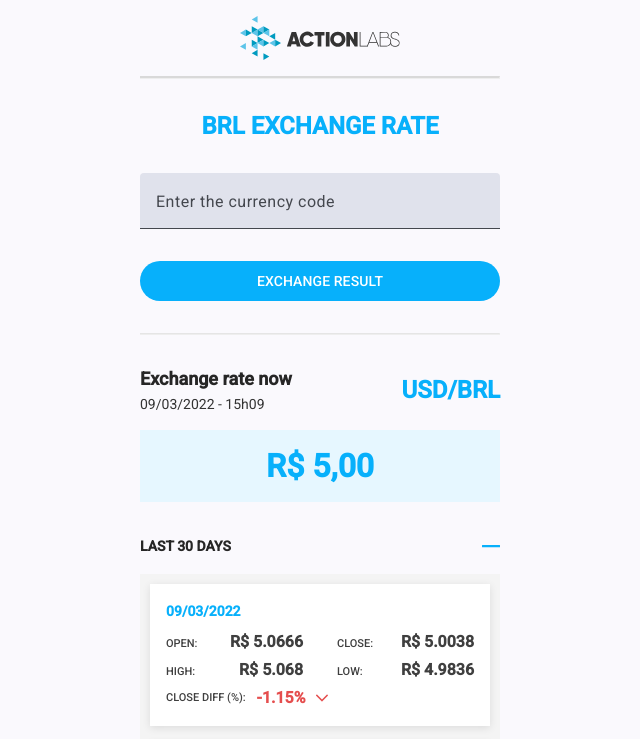
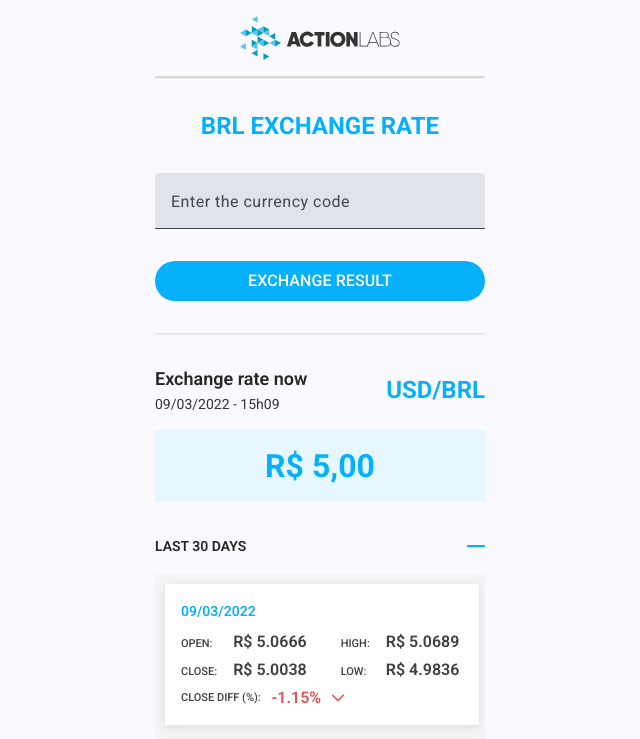
Before and after one commit to Bahiavs/brl-exchange-rate, an Angular app: page / in a window 1280 px wide. Shown: the top 739 px of the page, without its empty margins (320-960 px from the left). Built offline with nearby package versions, Linux system fonts and the light colour scheme.

Commit message:
update styles and HTML structure for exchange rate display; enhance font settings and correct data labels

```diff
--- a/src/app/app.css
+++ b/src/app/app.css
@@ -6,8 +6,10 @@
     grid-template-rows: repeat(5, auto) 1fr auto;
     gap: 0 30px;
     padding: 0 15px;
+    box-sizing: border-box;
     width: min(360px, 100%);
     margin-inline: auto;
+    white-space: nowrap;
 
     &>* {
         /* Every child occupy full width by default */
@@ -44,6 +46,15 @@
 #result-button {
     margin: 32px 0;
     background-color: #07B0FB;
+
+    font-family: Roboto;
+    font-weight: 500;
+    font-size: 1rem;
+    line-height: 1.5rem;
+    letter-spacing: 0%;
+    text-align: center;
+    vertical-align: middle;
+    text-transform: uppercase;
 }
 
 #exchange-container {
@@ -140,7 +151,7 @@
 }
 
 .exchange-card {
-    padding: 16px;
+    padding: 16px 20px 15px 16px;
     background-color: white;
     box-shadow: 0px 2px 8px 0px #0000001A;
 }
@@ -148,7 +159,6 @@
 .exchange-date {
     font-family: Roboto;
     font-weight: 600;
-    font-style: SemiBold;
     font-size: .875rem;
     line-height: 1.375rem;
     letter-spacing: 0rem;
@@ -173,7 +183,6 @@
 .exchange-data-title {
     font-family: Roboto;
     font-weight: 500;
-    font-style: Medium;
     font-size: .6875rem;
     line-height: .875rem;
     vertical-align: middle;
@@ -184,7 +193,6 @@
 .exchange-data-value {
     font-family: Roboto;
     font-weight: 600;
-    font-style: SemiBold;
     font-size: 1rem;
     line-height: 1.5rem;
     letter-spacing: 0rem;
@@ -195,7 +203,6 @@
 .exchange-diff-value {
     font-family: Roboto;
     font-weight: 600;
-    font-style: SemiBold;
     font-size: 1rem;
     line-height: 1.5rem;
     letter-spacing: 0rem;
--- a/src/app/app.html
+++ b/src/app/app.html
@@ -52,18 +52,18 @@
                         </div>
                         <div>
                             <span class="exchange-data-title">
+                                HIGH:
+                            </span>
+                            <span class="exchange-data-value">
+                                R$ {{exchange.high}}
+                            </span>
+                        </div>
+                        <div>
+                            <span class="exchange-data-title">
                                 CLOSE:
                             </span>
                             <span class="exchange-data-value">
                                 R$ {{exchange.close}}
-                            </span>
-                        </div>
-                        <div>
-                            <span class="exchange-data-title">
-                                HIGH:
-                            </span>
-                            <span class="exchange-data-value">
-                                R$ {{exchange.high}}
                             </span>
                         </div>
                         <div>
--- a/src/app/app.ts
+++ b/src/app/app.ts
@@ -15,7 +15,7 @@ export class App {
       date: '09/03/2022',
       open: 5.0666,
       close: 5.0038,
-      high: 5.0680,
+      high: 5.0689,
       low: 4.9836,
       closeFiff: -1.15
     },
@@ -23,7 +23,55 @@ export class App {
       date: '07/03/2022',
       open: 5.0666,
       close: 5.0038,
-      high: 5.0680,
+      high: 5.0689,
+      low: 4.9836,
+      closeFiff: 1.15
+    },
+    {
+      date: '09/03/2022',
+      open: 5.0666,
+      close: 5.0038,
+      high: 5.0689,
+      low: 4.9836,
+      closeFiff: -1.15
+    },
+    {
+      date: '07/03/2022',
+      open: 5.0666,
+      close: 5.0038,
+      high: 5.0689,
+      low: 4.9836,
+      closeFiff: 1.15
+    },
+    {
+      date: '09/03/2022',
+      open: 5.0666,
+      close: 5.0038,
+      high: 5.0689,
+      low: 4.9836,
+      closeFiff: -1.15
+    },
+    {
+      date: '07/03/2022',
+      open: 5.0666,
+      close: 5.0038,
+      high: 5.0689,
+      low: 4.9836,
+      closeFiff: 1.15
+    },
+    {
+      date: '09/03/2022',
+      open: 5.0666,
+      close: 5.0038,
+      high: 5.0689,
+      low: 4.9836,
+      closeFiff: -1.15
+    },
+    {
+      date: '07/03/2022',
+      open: 5.0666,
+      close: 5.0038,
+      high: 5.0689,
       low: 4.9836,
       closeFiff: 1.15
     },
--- a/src/index.html
+++ b/src/index.html
@@ -8,7 +8,7 @@
   <link rel="icon" type="image/x-icon" href="logo.svg">
   <link rel="preconnect" href="https://fonts.googleapis.com">
   <link rel="preconnect" href="https://fonts.gstatic.com" crossorigin>
-  <link href="https://fonts.googleapis.com/css2?family=Roboto:wght@300;400;500&display=swap" rel="stylesheet">
+  <link href="https://fonts.googleapis.com/css2?family=Roboto:wght@300;400;500;600;700&display=swap" rel="stylesheet">
   <link href="https://fonts.googleapis.com/icon?family=Material+Icons" rel="stylesheet">
 </head>
 <body>
```
